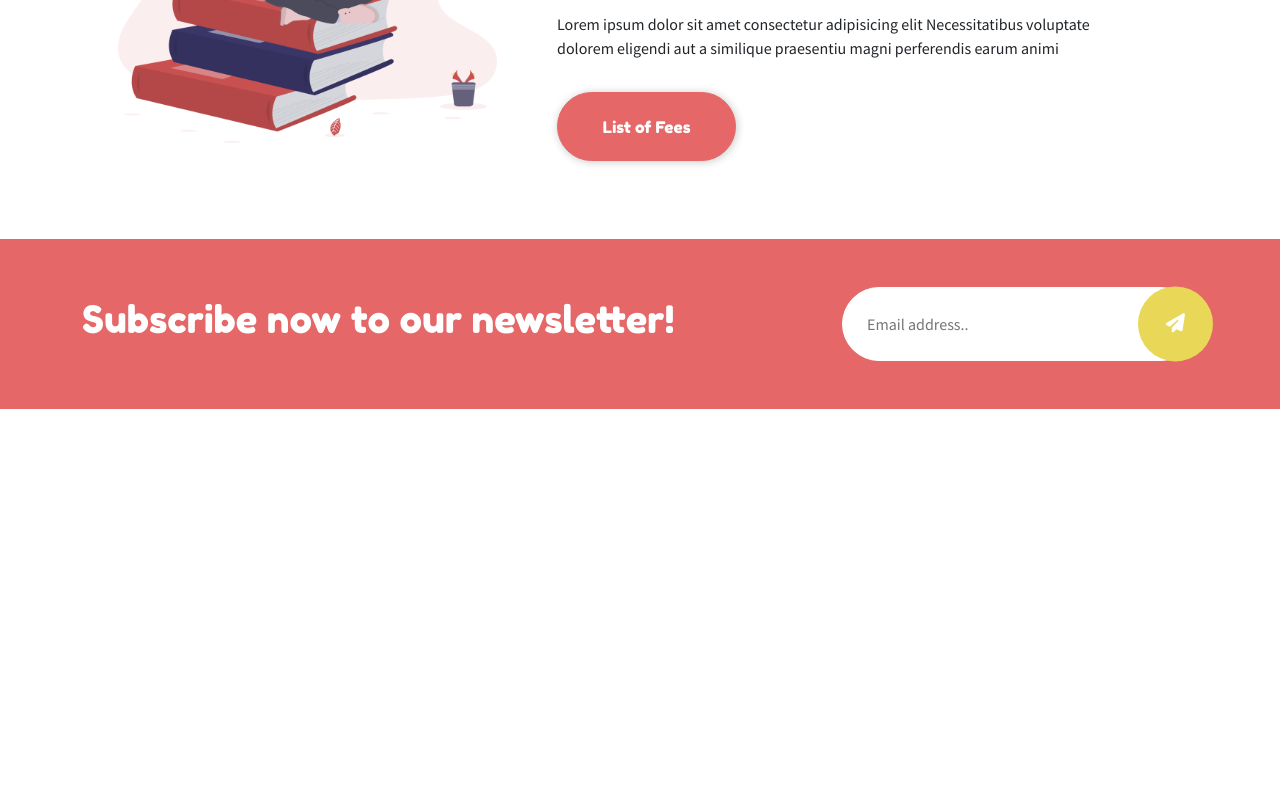
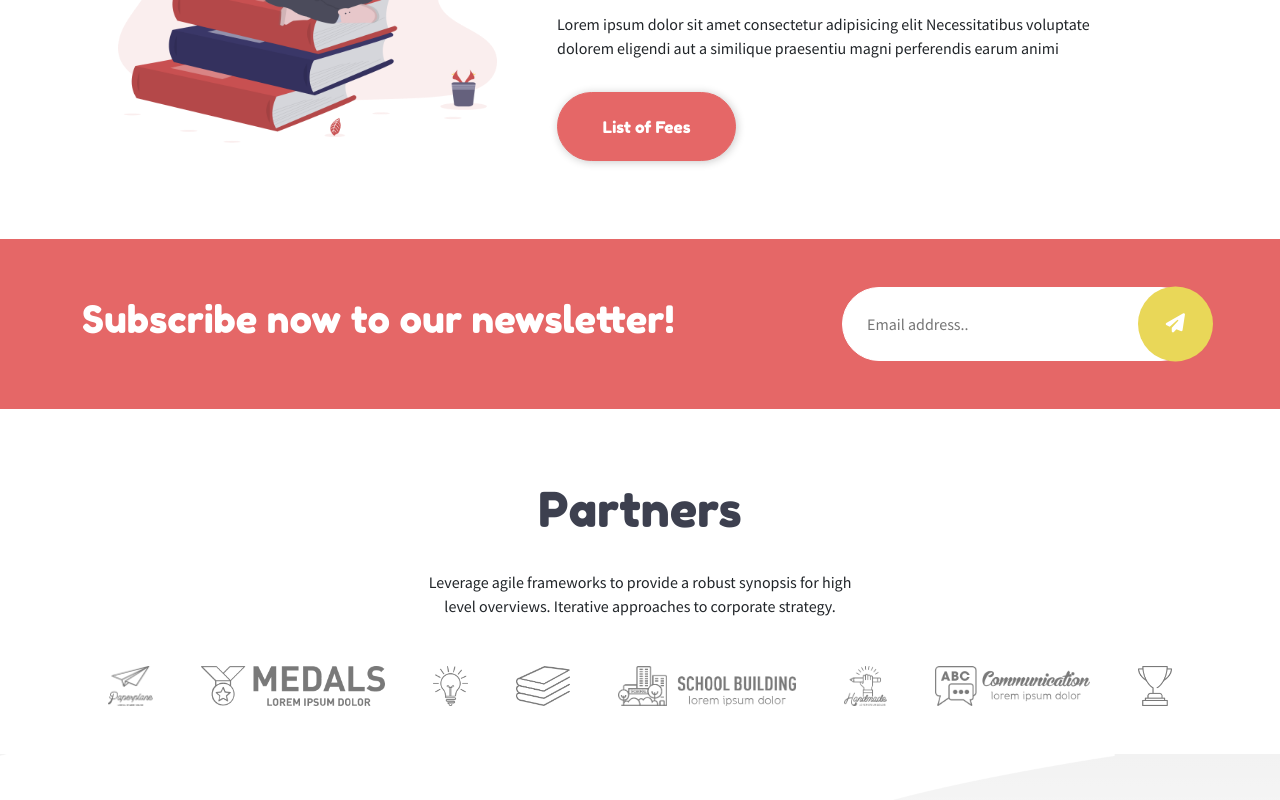
Before and after one commit to cif95/proj-html-vuejs, a Vue app: page / in a window 1280 px wide. Shown: the part 4719-5519 px from the top of the page. Before the commit the page ends 5128 px from the top, so only its background shows below. Built offline with nearby package versions, Linux system fonts and the light colour scheme.

Commit message:
implemented footer partners

```diff
--- a/src/assets/scss/partials/_variables.scss
+++ b/src/assets/scss/partials/_variables.scss
@@ -69,3 +69,20 @@ $greyTextColor: #8b8b8a;
     @include position(absolute, 90%, 0, inherit, 50%);
   }
 }
+
+@mixin myInput {
+  border: 1px solid white;
+  padding: 1.5rem;
+  color: $greyTextColor;
+  border-radius: 50px;
+}
+
+@mixin myInputIcon {
+  color: white;
+  padding: 1.75rem;
+  border-radius: 50px;
+  font-size: 1.2rem;
+  background-color: $secondaryColor;
+  transform: translateY(-50%);
+  @include position(absolute, 50%, inherit, inherit, 81%);
+}
--- a/src/components/Footer.vue
+++ b/src/components/Footer.vue
@@ -1,13 +1,20 @@
 <template>
   <footer>
-    <!-- section partners -->
-    <!-- section main footer -->
+    <Partners />
+    <FooterNav />
   </footer>
 </template>
 
 <script>
+import Partners from "./FooterComponents/Partners.vue";
+import FooterNav from "./FooterComponents/FooterNav.vue";
+
 export default {
   name: "IndexFooter",
+  components: {
+    Partners,
+    FooterNav,
+  },
 };
 </script>
 
--- /dev/null
+++ b/src/components/FooterComponents/FooterNav.vue
@@ -0,0 +1,11 @@
+<template>
+  <section></section>
+</template>
+
+<script>
+export default {
+  name: "FooterNav",
+};
+</script>
+
+<style></style>
--- /dev/null
+++ b/src/components/FooterComponents/Partners.vue
@@ -0,0 +1,51 @@
+<template>
+  <section>
+    <div class="container py-5">
+      <div class="row text-center justify-content-center">
+        <div class="col-12 pb-5">
+          <h2 class="py-4">Partners</h2>
+          <p>
+            Leverage agile frameworks to provide a robust synopsis for high
+            level overviews. Iterative approaches to corporate strategy.
+          </p>
+        </div>
+        <div class="col">
+          <img
+            class="img-fluid mx-4"
+            v-for="(el, index) in 8"
+            :key="index"
+            :src="require(`../../assets/img/partner-${index + 1}.png`)"
+            alt="partner logo"
+          />
+        </div>
+      </div>
+    </div>
+    <div class="wave"></div>
+  </section>
+</template>
+
+<script>
+export default {
+  name: "FooterPartners",
+};
+</script>
+
+<style lang="scss" scoped>
+div.wave {
+  height: 30vh;
+  background-size: cover;
+  background-image: linear-gradient(#ffffff26, white),
+    url(../../assets/img/background-wave3.png);
+  background-color: #f0f0f0;
+}
+p {
+  width: 40%;
+  margin: 0 auto;
+}
+img {
+  filter: contrast(5%);
+  max-width: 190px;
+  min-height: 40px;
+  max-height: 40px;
+}
+</style>
--- a/src/components/Main.vue
+++ b/src/components/Main.vue
@@ -20,7 +20,6 @@
     </section>
     <section id="time-line">
       <TimeLineContent />
-      <!-- card component here -->
     </section>
     <section id="latest-courses" class="pt-5">
       <div class="container py-5">
@@ -45,7 +44,6 @@
       </div>
     </section>
     <Banner />
-    <!-- subscribe banner component -->
   </main>
 </template>
 
--- a/src/components/MainComponents/Banner.vue
+++ b/src/components/MainComponents/Banner.vue
@@ -29,19 +29,10 @@ section {
     color: white;
   }
   input {
-    border: 1px solid white;
-    padding: 1.5rem;
-    color: $greyTextColor;
-    border-radius: 50px;
+    @include myInput;
   }
   i {
-    color: white;
-    padding: 1.75rem;
-    border-radius: 50px;
-    font-size: 1.2rem;
-    background-color: $secondaryColor;
-    transform: translateY(-50%);
-    @include position(absolute, 50%, inherit, inherit, 81%);
+    @include myInputIcon;
   }
 }
 </style>
```
